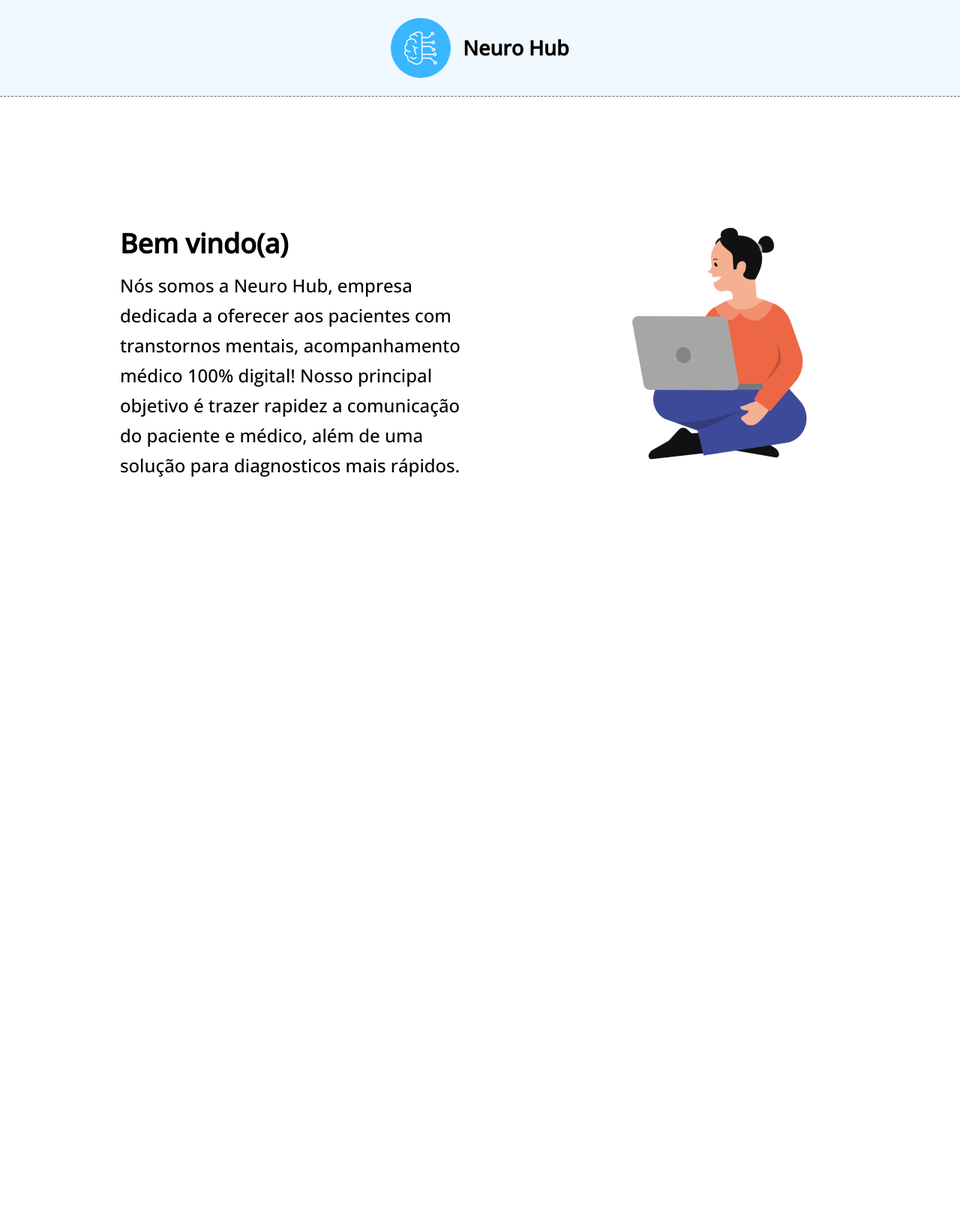
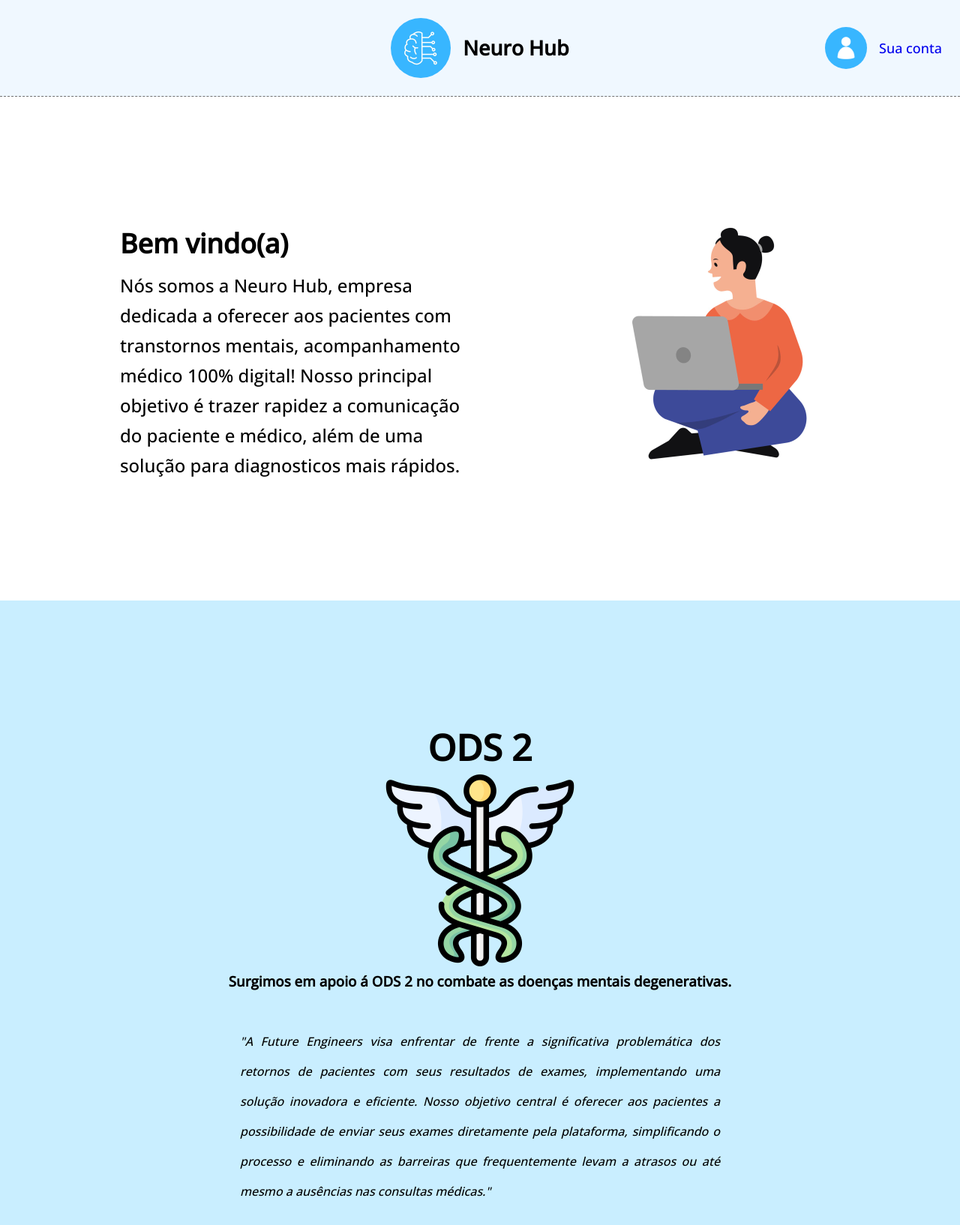
Before and after one commit to pedrosbm/gs2-NeuroHub-web, a React (Vite) app: page / in a window 1280 px wide. Shown: the top 1634 px of the page at 75% size. Before the commit the page ends 801 px from the top, so only its background shows below. Built offline with nearby package versions, Linux system fonts and the light colour scheme.

Commit message:
Home feita

```diff
--- a/src/App.jsx
+++ b/src/App.jsx
@@ -12,7 +12,9 @@ function App() {
     <Router>
       <Routes>
         <Route path='/' element={<Index />}/>
-        <Route path='/Login' element={<Index />}/>
+        {/* <Route path='/Login' element={<Index />}/>
+        <Route path='/Cadastro' element={<Index />}/>
+        <Route path='/Exame' element={<Index />}/> */}
       </Routes>
     </Router>
   )
--- a/src/components/Header/Header.css
+++ b/src/components/Header/Header.css
@@ -13,3 +13,19 @@
     margin-right: 1rem;
     border-radius: 100%;
 }
+
+.login  {
+    display: flex;
+    align-items: center;
+    position: absolute;
+    top: 1;
+    right: 0;
+    margin-right: 1.5rem;
+    text-decoration: none;
+}
+
+.login  img{
+    width: 3.5rem;
+    margin-right: 1rem;
+    border-radius: 100%;
+}
--- a/src/components/Header/Header.jsx
+++ b/src/components/Header/Header.jsx
@@ -1,4 +1,7 @@
 import logo from '../../assets/logo.jpg'
+import userIcon from '../../assets/userIcon.png'
+
+import { Link } from 'react-router-dom'
 
 import './Header.css'
 
@@ -8,6 +11,10 @@ export default function Header() {
             <section className="header">
                 <img src={logo} className="Logo" />
                 <h1>Neuro Hub</h1>
+                <Link to='/Login' className='login'>
+                        <img src={userIcon} />
+                        <p>Sua conta</p>
+                </Link>
             </section>
         </>
     )
--- a/src/components/Home/Home.css
+++ b/src/components/Home/Home.css
@@ -14,3 +14,26 @@
 .fs2 img{
     width: 20rem;
 }
+
+.secondSection  h2{
+    text-align: center;
+    font-size: 3rem;
+}
+
+.secondSection  img{
+    width: 20vw;
+}
+
+.secondSection  {
+    display: flex;
+    flex-direction: column;
+    justify-content: center;
+    align-items: center;
+    padding: 10rem;
+    background-color: rgb(201, 238, 255);
+}
+
+.quote  {
+    text-align: justify;
+    width: 40rem;
+}
--- a/src/components/Home/Home.jsx
+++ b/src/components/Home/Home.jsx
@@ -1,4 +1,5 @@
 import stockUser from '../../assets/stockUser.jpg'
+import caduceus from '../../assets/caduceus.png'
 
 import './Home.css'
 
@@ -16,6 +17,16 @@ export default function Home() {
                         <img src={stockUser} />
                     </div>
                 </div>
+
+                <div className='secondSection'>
+                    <h2>ODS 2</h2>
+                    <img src={caduceus} alt="" />
+                    <h3>Surgimos em apoio á ODS 2 no combate as doenças mentais degenerativas.</h3><br />
+                    <div className='quote'>
+                        <i>"A Future Engineers visa enfrentar de frente a significativa problemática dos retornos de pacientes com seus resultados de exames, implementando uma solução inovadora e eficiente. Nosso objetivo central é oferecer aos pacientes a possibilidade de enviar seus exames diretamente pela plataforma, simplificando o processo e eliminando as barreiras que frequentemente levam a atrasos ou até mesmo a ausências nas consultas médicas."
+                        </i>
+                    </div>
+                </div>
             </section>
         </>
     )
```
Also changed, not shown: src/assets/caduceus.png (added), src/assets/userIcon.png (added).
